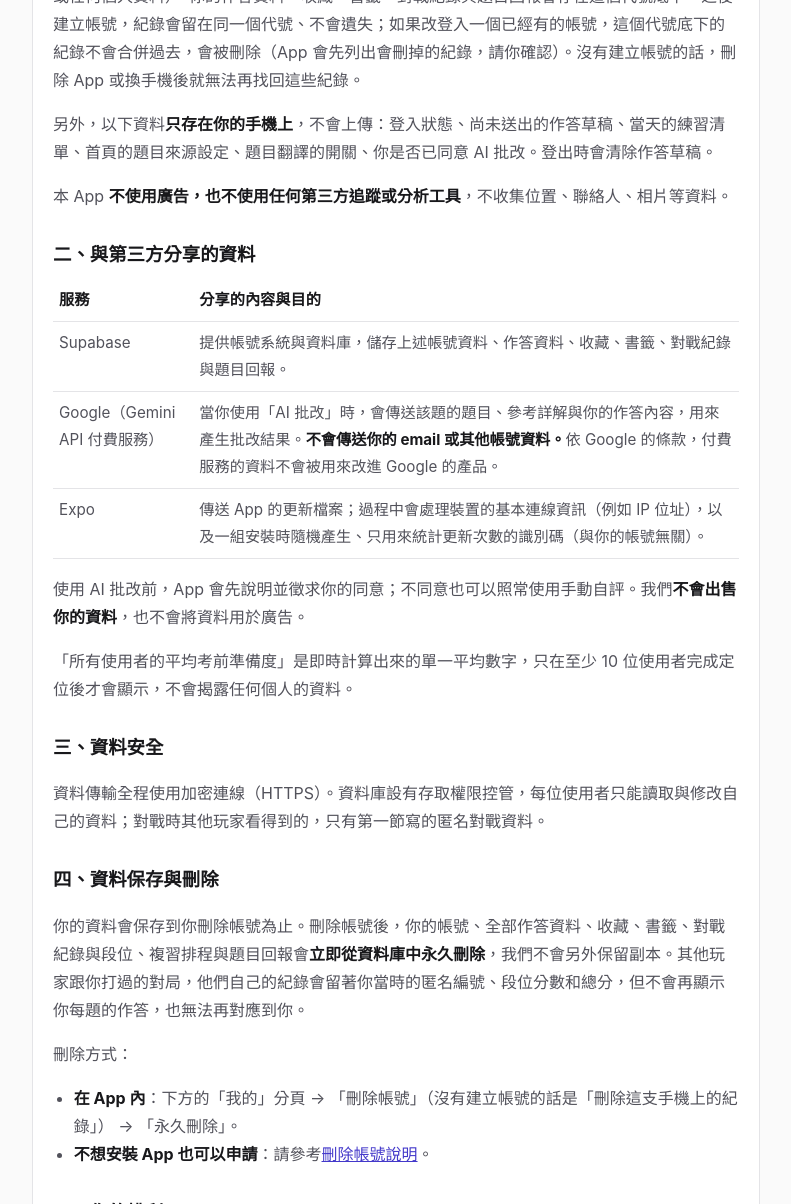
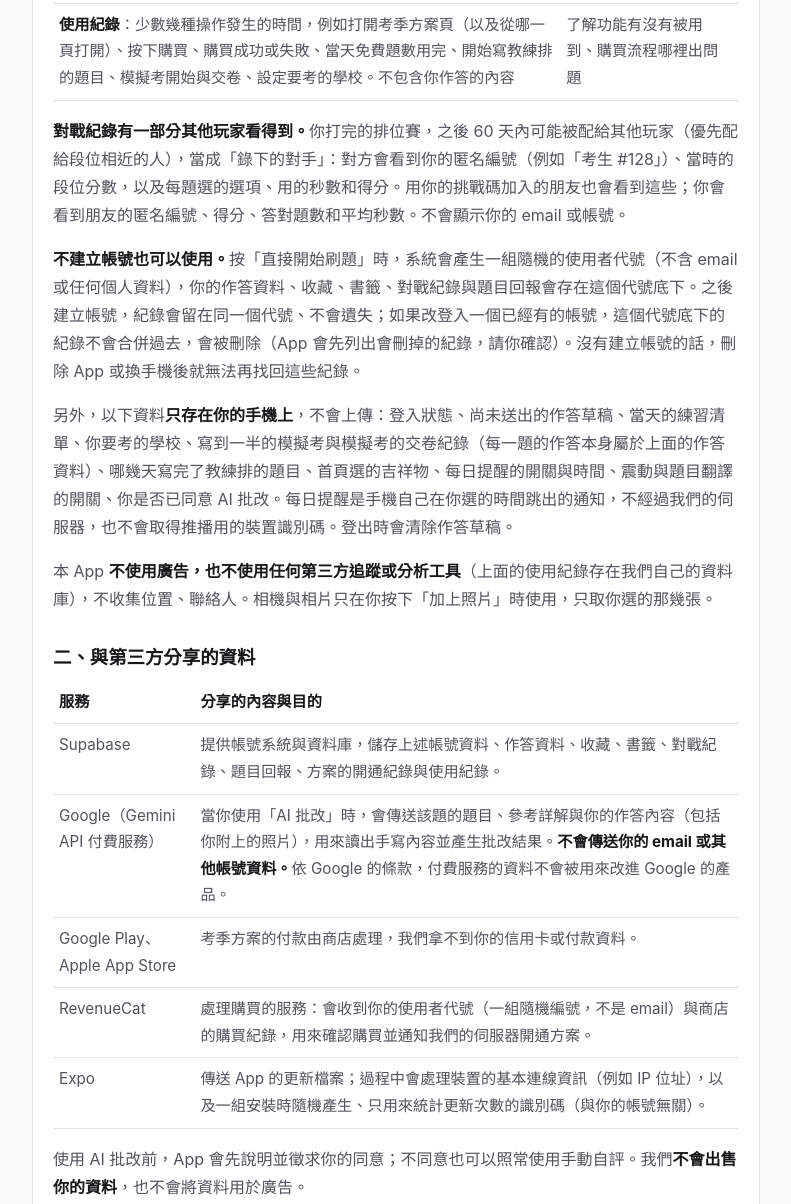
Before and after one commit to hakuhaku24/kaoyan-coach-legal, a plain HTML site: page privacy.html in a window 1280 px wide. Shown: the part 854-2058 px from the top of the page, without its empty margins (244-1035 px from the left). Drawn offline with Linux system fonts and the light colour scheme.

Commit message:
docs: privacy policy covers purchases, answer photos, usage events, RevenueCat and the stores, what stays on the phone (mock exams, reward days, mascot, daily reminder); deletion path is 更多 → 帳號; effective 11/12
Co-Authored-By: Claude Fable 5.2 <noreply@anthropic.com>

```diff
--- a/privacy.html
+++ b/privacy.html
@@ -10,7 +10,7 @@
 <main>
   <div class="card">
     <h1>考研教練 隱私權政策</h1>
-    <p class="meta">生效日期：2026 年 11 月 5 日　｜　開發者：考研教練（個人開發者）　｜　聯絡信箱：<a href="mailto:hakuhakuu24@gmail.com">hakuhakuu24@gmail.com</a></p>
+    <p class="meta">生效日期：2026 年 11 月 12 日　｜　開發者：考研教練（個人開發者）　｜　聯絡信箱：<a href="mailto:hakuhakuu24@gmail.com">hakuhakuu24@gmail.com</a></p>
 
     <p>「考研教練」（以下稱「本 App」）是協助研究所考生練習考題的 App。本政策說明本 App 收集哪些資料、如何使用、與誰分享，以及你可以如何刪除資料。</p>
 
@@ -22,17 +22,22 @@
       <tr><td><strong>收藏與書籤</strong>：你收藏的題目，以及你替題目放的書籤（很有把握、普通、沒把握）</td><td>讓你之後隨時找出來複習</td></tr>
       <tr><td><strong>對戰紀錄</strong>：每場對戰的題目、你選的選項、每題用的秒數、得分與勝負、段位分數與戰績、系統隨機給你的匿名編號，以及你建立的挑戰碼</td><td>配對對手、結算、段位、挑戰朋友</td></tr>
       <tr><td><strong>題目回報</strong>：你回報題目問題時選的原因與補充說明</td><td>修正題目與詳解</td></tr>
+      <tr><td><strong>購買紀錄</strong>（購買考季方案才有）：購買的商品、時間、商店的交易編號，以及方案的到期日</td><td>開通與恢復方案、處理退款</td></tr>
+      <tr><td><strong>拍照作答的照片</strong>（你選擇附上照片才有）：你拍下或選取的手寫答案照片</td><td>讓 AI 讀出你寫的內容來批改。<strong>照片不會保存</strong>，只留下 AI 讀到的文字</td></tr>
+      <tr><td><strong>使用紀錄</strong>：少數幾種操作發生的時間，例如打開考季方案頁（以及從哪一頁打開）、按下購買、購買成功或失敗、當天免費題數用完、開始寫教練排的題目、模擬考開始與交卷、設定要考的學校。不包含你作答的內容</td><td>了解功能有沒有被用到、購買流程哪裡出問題</td></tr>
     </table>
     <p><strong>對戰紀錄有一部分其他玩家看得到。</strong>你打完的排位賽，之後 60 天內可能被配給其他玩家（優先配給段位相近的人），當成「錄下的對手」：對方會看到你的匿名編號（例如「考生 #128」）、當時的段位分數，以及每題選的選項、用的秒數和得分。用你的挑戰碼加入的朋友也會看到這些；你會看到朋友的匿名編號、得分、答對題數和平均秒數。不會顯示你的 email 或帳號。</p>
     <p><strong>不建立帳號也可以使用。</strong>按「直接開始刷題」時，系統會產生一組隨機的使用者代號（不含 email 或任何個人資料），你的作答資料、收藏、書籤、對戰紀錄與題目回報會存在這個代號底下。之後建立帳號，紀錄會留在同一個代號、不會遺失；如果改登入一個已經有的帳號，這個代號底下的紀錄不會合併過去，會被刪除（App 會先列出會刪掉的紀錄，請你確認）。沒有建立帳號的話，刪除 App 或換手機後就無法再找回這些紀錄。</p>
-    <p>另外，以下資料<strong>只存在你的手機上</strong>，不會上傳：登入狀態、尚未送出的作答草稿、當天的練習清單、首頁的題目來源設定、題目翻譯的開關、你是否已同意 AI 批改。登出時會清除作答草稿。</p>
-    <p>本 App <strong>不使用廣告，也不使用任何第三方追蹤或分析工具</strong>，不收集位置、聯絡人、相片等資料。</p>
+    <p>另外，以下資料<strong>只存在你的手機上</strong>，不會上傳：登入狀態、尚未送出的作答草稿、當天的練習清單、你要考的學校、寫到一半的模擬考與模擬考的交卷紀錄（每一題的作答本身屬於上面的作答資料）、哪幾天寫完了教練排的題目、首頁選的吉祥物、每日提醒的開關與時間、震動與題目翻譯的開關、你是否已同意 AI 批改。每日提醒是手機自己在你選的時間跳出的通知，不經過我們的伺服器，也不會取得推播用的裝置識別碼。登出時會清除作答草稿。</p>
+    <p>本 App <strong>不使用廣告，也不使用任何第三方追蹤或分析工具</strong>（上面的使用紀錄存在我們自己的資料庫），不收集位置、聯絡人。相機與相片只在你按下「加上照片」時使用，只取你選的那幾張。</p>
 
     <h2>二、與第三方分享的資料</h2>
     <table>
       <tr><th>服務</th><th>分享的內容與目的</th></tr>
-      <tr><td>Supabase</td><td>提供帳號系統與資料庫，儲存上述帳號資料、作答資料、收藏、書籤、對戰紀錄與題目回報。</td></tr>
-      <tr><td>Google（Gemini API 付費服務）</td><td>當你使用「AI 批改」時，會傳送該題的題目、參考詳解與你的作答內容，用來產生批改結果。<strong>不會傳送你的 email 或其他帳號資料。</strong>依 Google 的條款，付費服務的資料不會被用來改進 Google 的產品。</td></tr>
+      <tr><td>Supabase</td><td>提供帳號系統與資料庫，儲存上述帳號資料、作答資料、收藏、書籤、對戰紀錄、題目回報、方案的開通紀錄與使用紀錄。</td></tr>
+      <tr><td>Google（Gemini API 付費服務）</td><td>當你使用「AI 批改」時，會傳送該題的題目、參考詳解與你的作答內容（包括你附上的照片），用來讀出手寫內容並產生批改結果。<strong>不會傳送你的 email 或其他帳號資料。</strong>依 Google 的條款，付費服務的資料不會被用來改進 Google 的產品。</td></tr>
+      <tr><td>Google Play、Apple App Store</td><td>考季方案的付款由商店處理，我們拿不到你的信用卡或付款資料。</td></tr>
+      <tr><td>RevenueCat</td><td>處理購買的服務：會收到你的使用者代號（一組隨機編號，不是 email）與商店的購買紀錄，用來確認購買並通知我們的伺服器開通方案。</td></tr>
       <tr><td>Expo</td><td>傳送 App 的更新檔案；過程中會處理裝置的基本連線資訊（例如 IP 位址），以及一組安裝時隨機產生、只用來統計更新次數的識別碼（與你的帳號無關）。</td></tr>
     </table>
     <p>使用 AI 批改前，App 會先說明並徵求你的同意；不同意也可以照常使用手動自評。我們<strong>不會出售你的資料</strong>，也不會將資料用於廣告。</p>
@@ -42,10 +47,10 @@
     <p>資料傳輸全程使用加密連線（HTTPS）。資料庫設有存取權限控管，每位使用者只能讀取與修改自己的資料；對戰時其他玩家看得到的，只有第一節寫的匿名對戰資料。</p>
 
     <h2>四、資料保存與刪除</h2>
-    <p>你的資料會保存到你刪除帳號為止。刪除帳號後，你的帳號、全部作答資料、收藏、書籤、對戰紀錄與段位、複習排程與題目回報會<strong>立即從資料庫中永久刪除</strong>，我們不會另外保留副本。其他玩家跟你打過的對局，他們自己的紀錄會留著你當時的匿名編號、段位分數和總分，但不會再顯示你每題的作答，也無法再對應到你。</p>
+    <p>你的資料會保存到你刪除帳號為止。刪除帳號後，你的帳號、全部作答資料、收藏、書籤、對戰紀錄與段位、複習排程、題目回報、使用紀錄與方案的開通紀錄會<strong>立即從資料庫中永久刪除</strong>，我們不會另外保留副本。商店與 RevenueCat 依其規定保留的交易紀錄不在此限；刪除帳號不會自動退款，已購買的方案也無法再恢復到新帳號。其他玩家跟你打過的對局，他們自己的紀錄會留著你當時的匿名編號、段位分數和總分，但不會再顯示你每題的作答，也無法再對應到你。</p>
     <p>刪除方式：</p>
     <ul>
-      <li><strong>在 App 內</strong>：下方的「我的」分頁 → 「刪除帳號」（沒有建立帳號的話是「刪除這支手機上的紀錄」） → 「永久刪除」。</li>
+      <li><strong>在 App 內</strong>：下方的「更多」分頁 → 最上方的帳號 → 「刪除帳號」（沒有建立帳號的話是「刪除這支手機上的紀錄」） → 「永久刪除」。</li>
       <li><strong>不想安裝 App 也可以申請</strong>：請參考<a href="delete-account.html">刪除帳號說明</a>。</li>
     </ul>
 
```
Also changed, not shown: delete-account.html (+2 -1 lines).
